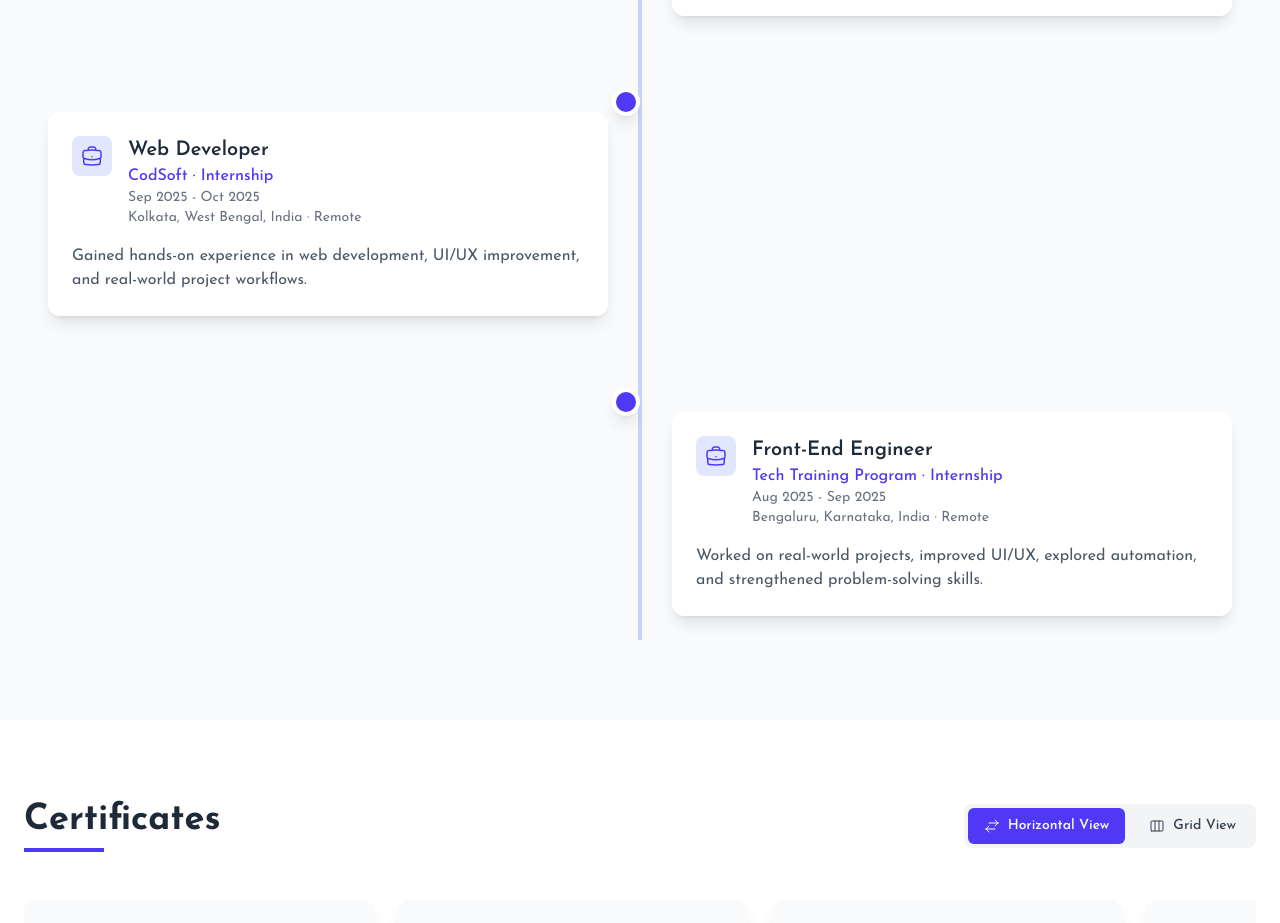
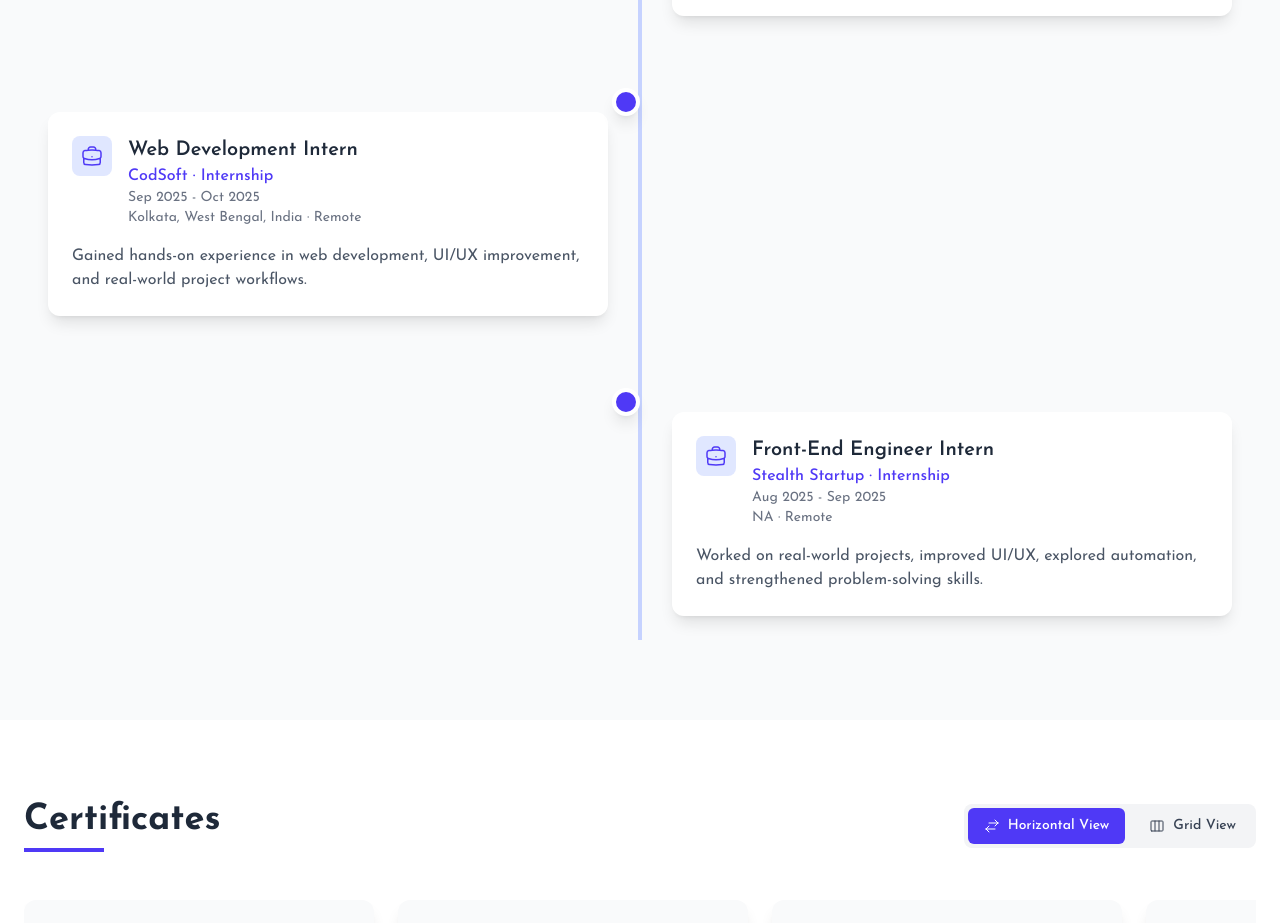
Before and after one commit to imanchalsingh/PORTFOLiO, a React (Vite) app: page / in a window 1280 px wide. Shown: the part 3700-4623 px from the top of the page. Built offline with nearby package versions, Linux system fonts and the light colour scheme; a web font is replaced by a local one.

Commit message:
Update Experience.jsx

```diff
--- a/src/components/Experience.jsx
+++ b/src/components/Experience.jsx
@@ -29,7 +29,7 @@ const Experience = () => {
     {
       id: 3,
       type: "Internship",
-      role: "Web Developer",
+      role: "Web Development Intern",
       company: "CodSoft",
       period: "Sep 2025 - Oct 2025",
       office: "Kolkata, West Bengal, India",
@@ -40,10 +40,10 @@ const Experience = () => {
     {
       id: 4,
       type: "Internship",
-      role: "Front-End Engineer",
-      company: "Tech Training Program",
+      role: "Front-End Engineer Intern",
+      company: "Stealth Startup",
       period: "Aug 2025 - Sep 2025",
-      office: "Bengaluru, Karnataka, India",
+      office: "NA",
       location: "Remote",
       description:
         "Worked on real-world projects, improved UI/UX, explored automation, and strengthened problem-solving skills.",
```
